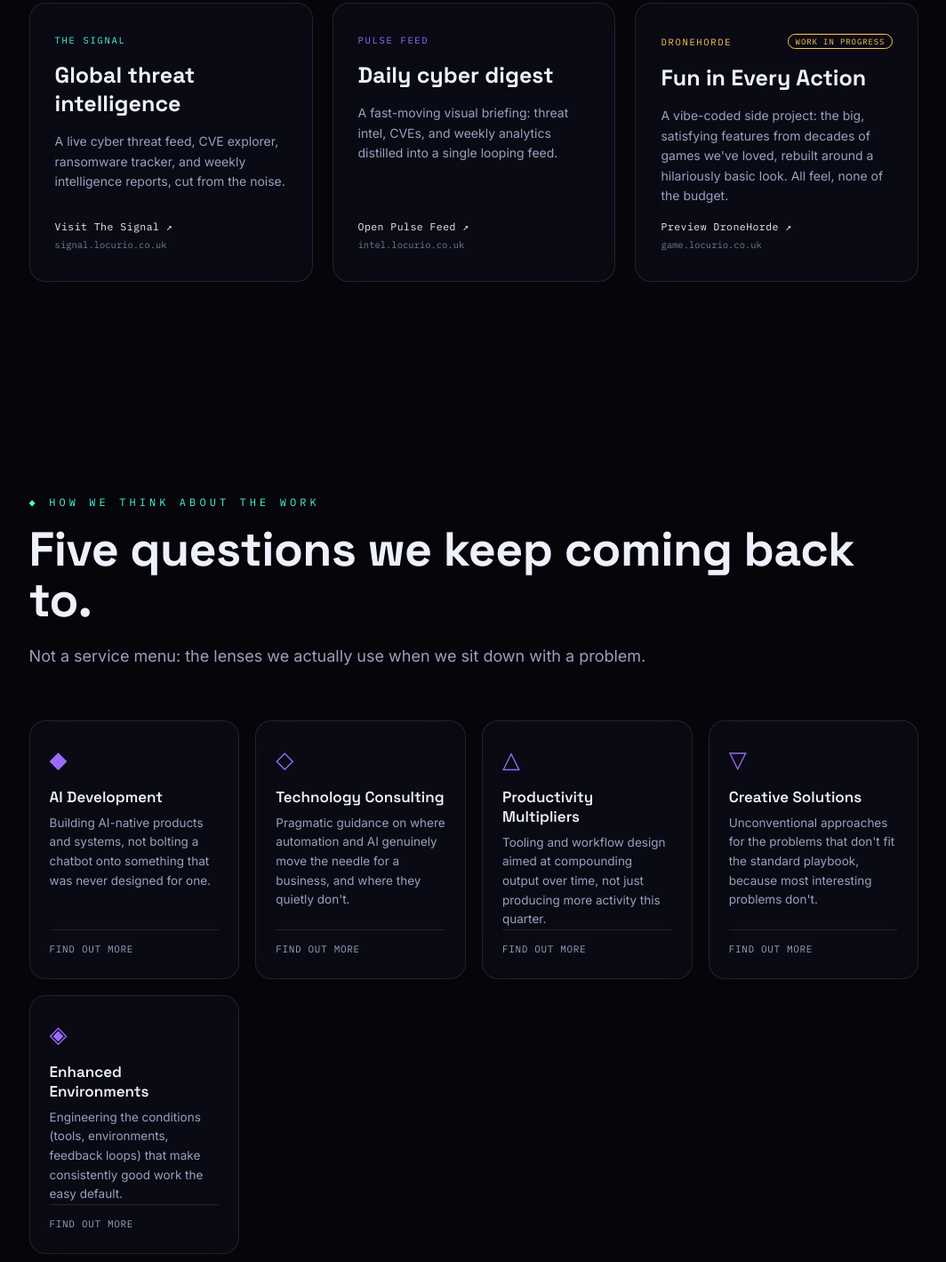
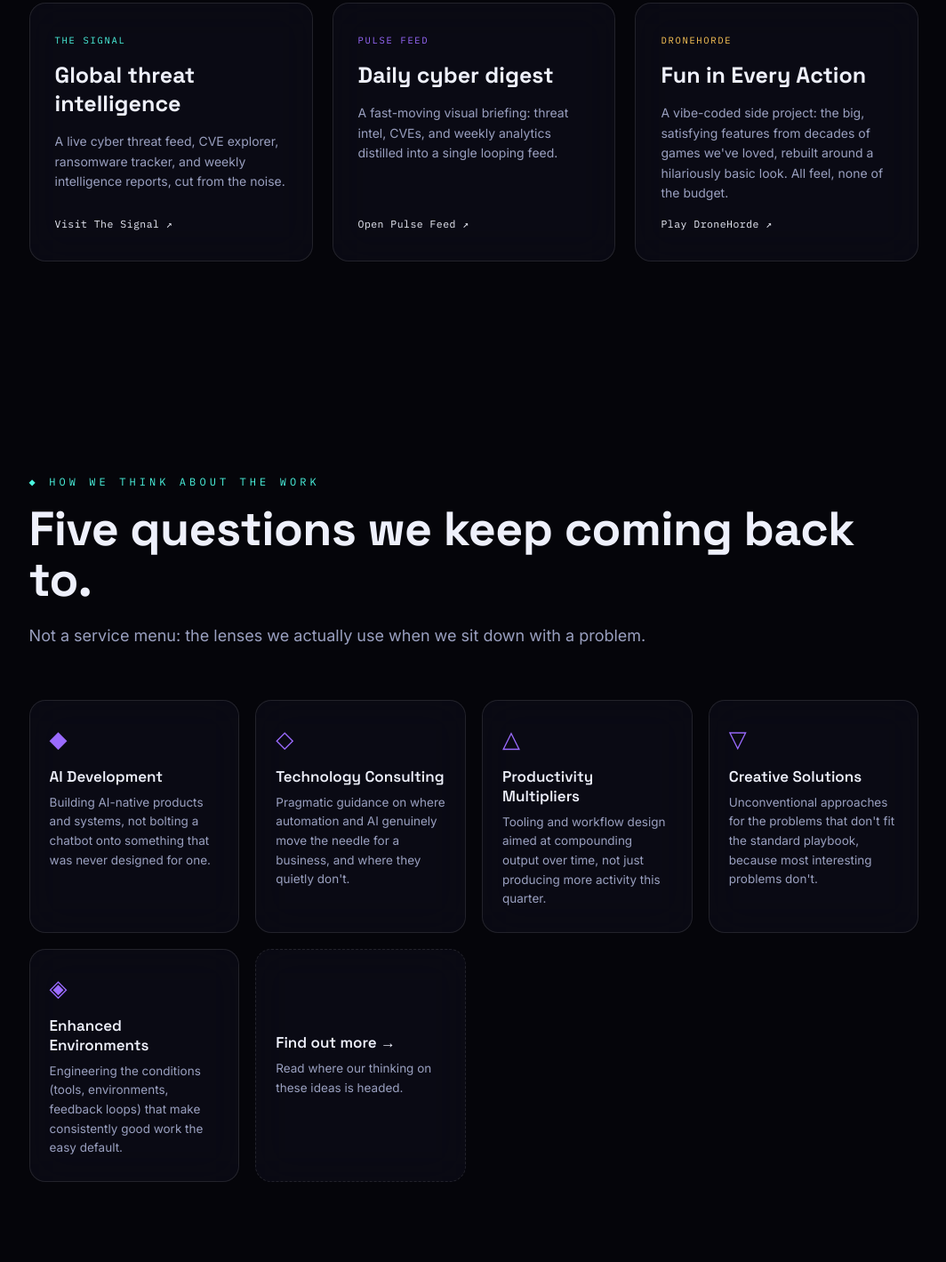
Before and after one commit to garyos/Loc-Labs-Prod-Top, a plain HTML site: page index.html in a window 1280 px wide. Shown: the part 1181-2600 px from the top of the page at 89% size, without its empty margins (107-1171 px from the left). Drawn offline with Linux system fonts and the light colour scheme; animation ran at ten frames a second.

Commit message:
Mirror update from cti-feed@66744e5

```diff
--- a/index.html
+++ b/index.html
@@ -172,15 +172,9 @@
   }
   .product-card:hover { transform: translateY(-6px); border-color: var(--glow, var(--cyan)); }
   .product-card:hover::before { opacity: 0.16; }
-  .product-card.wip { cursor: default; }
-  .product-card.wip:hover { transform: none; }
   .product-eyebrow {
     font-family: var(--font-mono); font-size: 10.5px; letter-spacing: 0.16em; text-transform: uppercase;
     color: var(--glow, var(--cyan)); display: flex; align-items: center; gap: 8px; justify-content: space-between;
-  }
-  .wip-badge {
-    font-family: var(--font-mono); font-size: 9px; letter-spacing: 0.1em; color: var(--amber);
-    border: 1px solid var(--amber); border-radius: 20px; padding: 2px 8px;
   }
   .product-card h3 { font-family: var(--font-display); font-size: 25px; font-weight: 700; margin: 0; }
   .product-card p { font-size: 14px; line-height: 1.6; color: var(--text-dim); margin: 0; flex: 1 1 auto; }
@@ -188,29 +182,28 @@
     font-family: var(--font-mono); font-size: 11.5px; letter-spacing: 0.04em; color: var(--text);
     display: flex; align-items: center; gap: 6px;
   }
-  .product-card:not(.wip):hover .go { color: var(--glow, var(--cyan)); }
-  /* Pulled up against .go's 16px flex gap so label + domain read as one
-     grouped unit (friendly action label, technical domain underneath)
-     rather than two evenly-spaced rows. */
-  .product-domain { font-family: var(--font-mono); font-size: 10.5px; color: var(--text-dim); opacity: 0.75; margin-top: -10px; }
+  .product-card:hover .go { color: var(--glow, var(--cyan)); }
 
   /* ---------- ideas ---------- */
   .idea-grid { display: grid; grid-template-columns: repeat(auto-fit, minmax(230px, 1fr)); gap: 18px; }
-  /* flex column so .idea-more can pin to the bottom via margin-top:auto --
-     gives every card in a row the same closing-line rhythm as .product-card's
-     .go, regardless of how long each card's own paragraph runs. */
-  .idea-card { padding: 26px 22px; display: flex; flex-direction: column; }
+  .idea-card { padding: 26px 22px; }
   .idea-glyph { font-family: var(--font-display); font-size: 26px; margin-bottom: 14px; color: var(--violet); }
   .idea-card h3 { font-family: var(--font-display); font-size: 17px; font-weight: 600; margin: 0 0 8px; }
   .idea-card p { font-size: 13.5px; line-height: 1.6; color: var(--text-dim); margin: 0; }
-  /* Not a real link -- there's no dedicated page behind any of these five
-     topics yet, so this stays a static label (same honesty call as the
-     Thought Leadership section's "Essay in progress" tags) rather than a
-     dead or fake href. */
-  .idea-more {
-    font-family: var(--font-mono); font-size: 11px; letter-spacing: 0.06em; text-transform: uppercase;
-    color: var(--text-dim); margin-top: auto; padding-top: 14px; border-top: 1px solid var(--line);
+  /* A 6th grid tile, not a per-card label -- links to the real Thought
+     Leadership section (genuine content, not a fabricated destination),
+     with a dashed border so it visually reads as "more," not a 6th topic. */
+  .idea-more-card {
+    padding: 26px 22px; display: flex; flex-direction: column; justify-content: center; gap: 8px;
+    text-decoration: none; color: inherit; border-style: dashed; border-color: var(--line);
+    transition: border-color 0.3s ease, transform 0.3s ease;
   }
+  .idea-more-card:hover { border-color: var(--violet); transform: translateY(-4px); }
+  .idea-more-card .imc-label {
+    font-family: var(--font-display); font-size: 17px; font-weight: 600; color: var(--text);
+    display: flex; align-items: center; gap: 8px;
+  }
+  .idea-more-card p { font-size: 13.5px; line-height: 1.6; color: var(--text-dim); margin: 0; }
 
   /* ---------- thought leadership ---------- */
   .thought-list { display: flex; flex-direction: column; gap: 16px; }
@@ -270,21 +263,18 @@
           <h3>Global threat intelligence</h3>
           <p>A live cyber threat feed, CVE explorer, ransomware tracker, and weekly intelligence reports, cut from the noise.</p>
           <div class="go">Visit The Signal ↗</div>
-          <div class="product-domain">signal.locurio.co.uk</div>
         </a>
         <a class="product-card glass reveal" style="--glow: var(--violet)" href="https://intel.locurio.co.uk" target="_blank" rel="noopener noreferrer">
           <div class="product-eyebrow">Pulse Feed</div>
           <h3>Daily cyber digest</h3>
           <p>A fast-moving visual briefing: threat intel, CVEs, and weekly analytics distilled into a single looping feed.</p>
           <div class="go">Open Pulse Feed ↗</div>
-          <div class="product-domain">intel.locurio.co.uk</div>
         </a>
-        <a class="product-card wip glass reveal" style="--glow: var(--amber)" href="https://game.locurio.co.uk" target="_blank" rel="noopener noreferrer">
-          <div class="product-eyebrow">DroneHorde <span class="wip-badge">Work in progress</span></div>
+        <a class="product-card glass reveal" style="--glow: var(--amber)" href="https://game.locurio.co.uk" target="_blank" rel="noopener noreferrer">
+          <div class="product-eyebrow">DroneHorde</div>
           <h3>Fun in Every Action</h3>
           <p>A vibe-coded side project: the big, satisfying features from decades of games we've loved, rebuilt around a hilariously basic look. All feel, none of the budget.</p>
-          <div class="go">Preview DroneHorde ↗</div>
-          <div class="product-domain">game.locurio.co.uk</div>
+          <div class="go">Play DroneHorde ↗</div>
         </a>
       </div>
     </section>
@@ -294,11 +284,15 @@
       <h2 class="section-title reveal">Five questions we keep coming back to.</h2>
       <p class="section-lede reveal">Not a service menu: the lenses we actually use when we sit down with a problem.</p>
       <div class="idea-grid">
-        <div class="idea-card glass reveal"><div class="idea-glyph">◆</div><h3>AI Development</h3><p>Building AI-native products and systems, not bolting a chatbot onto something that was never designed for one.</p><div class="idea-more">Find out more</div></div>
-        <div class="idea-card glass reveal"><div class="idea-glyph">◇</div><h3>Technology Consulting</h3><p>Pragmatic guidance on where automation and AI genuinely move the needle for a business, and where they quietly don't.</p><div class="idea-more">Find out more</div></div>
-        <div class="idea-card glass reveal"><div class="idea-glyph">△</div><h3>Productivity Multipliers</h3><p>Tooling and workflow design aimed at compounding output over time, not just producing more activity this quarter.</p><div class="idea-more">Find out more</div></div>
-        <div class="idea-card glass reveal"><div class="idea-glyph">▽</div><h3>Creative Solutions</h3><p>Unconventional approaches for the problems that don't fit the standard playbook, because most interesting problems don't.</p><div class="idea-more">Find out more</div></div>
-        <div class="idea-card glass reveal"><div class="idea-glyph">◈</div><h3>Enhanced Environments</h3><p>Engineering the conditions (tools, environments, feedback loops) that make consistently good work the easy default.</p><div class="idea-more">Find out more</div></div>
+        <div class="idea-card glass reveal"><div class="idea-glyph">◆</div><h3>AI Development</h3><p>Building AI-native products and systems, not bolting a chatbot onto something that was never designed for one.</p></div>
+        <div class="idea-card glass reveal"><div class="idea-glyph">◇</div><h3>Technology Consulting</h3><p>Pragmatic guidance on where automation and AI genuinely move the needle for a business, and where they quietly don't.</p></div>
+        <div class="idea-card glass reveal"><div class="idea-glyph">△</div><h3>Productivity Multipliers</h3><p>Tooling and workflow design aimed at compounding output over time, not just producing more activity this quarter.</p></div>
+        <div class="idea-card glass reveal"><div class="idea-glyph">▽</div><h3>Creative Solutions</h3><p>Unconventional approaches for the problems that don't fit the standard playbook, because most interesting problems don't.</p></div>
+        <div class="idea-card glass reveal"><div class="idea-glyph">◈</div><h3>Enhanced Environments</h3><p>Engineering the conditions (tools, environments, feedback loops) that make consistently good work the easy default.</p></div>
+        <a class="idea-more-card glass reveal" href="#thinking">
+          <div class="imc-label">Find out more →</div>
+          <p>Read where our thinking on these ideas is headed.</p>
+        </a>
       </div>
     </section>
 
```
